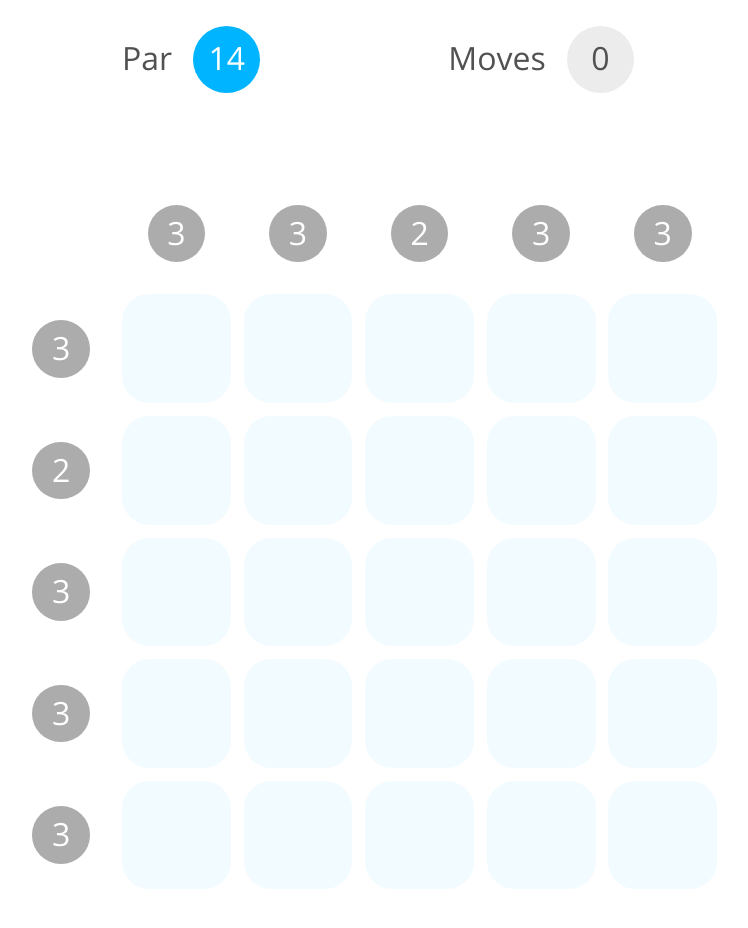
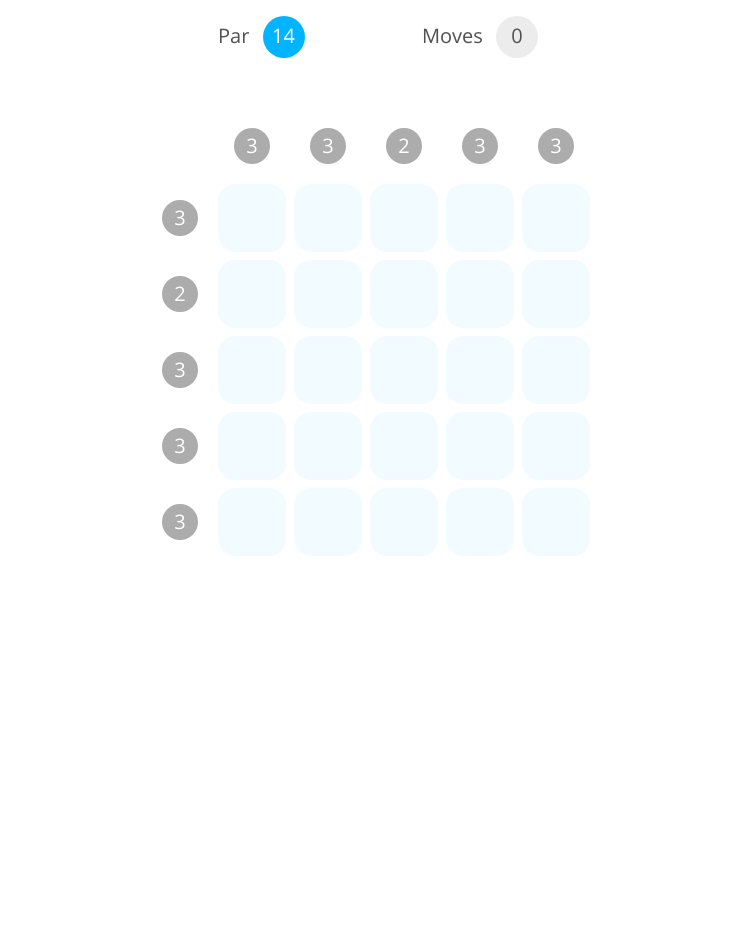
Before and after one commit to atkinchris/allokate, a plain HTML site: page index.html in a window 1280 px wide. Shown: the whole page, without its empty margins (262-1010 px from the left). After the commit the page ends 800 px from the top, so only its background shows below. Drawn offline with Linux system fonts and the light colour scheme.

Commit message:
Made layout relative to viewport height

```diff
--- a/styles.css
+++ b/styles.css
@@ -12,7 +12,7 @@ body {
   font-family: 'Open Sans', sans-serif !important;
   background-color: #FFFFFF;
   color: #515151;
-  font: 2.5vmax bold;
+  font: 2.5vh bold;
 }
 
 .row,
@@ -21,27 +21,27 @@ body {
   z-index: -1;
   background-color: #ACACAC;
   border-radius: 50%;
-  width: 4.5vmax;
-  height: 4.5vmax;
+  width: 4.5vh;
+  height: 4.5vh;
   text-align: center;
   margin: auto;
   line-height: 1.75em;
 }
 
 .row {
-  margin-right: 2vmax;
+  margin-right: 2vh;
 }
 
 .column {
-  margin-bottom: 2vmax;
+  margin-bottom: 2vh;
 }
 
 .piece {
-  height: 8.5vmax;
-  width: 8.5vmax;
+  height: 8.5vh;
+  width: 8.5vh;
   background-color: #00B4FF;
   border-radius: 25%;
-  margin: 0.5vmax;
+  margin: 0.5vh;
   opacity: 0.05;
   -webkit-transition: all 0.25s ease-in-out;
   transition: all 0.25s ease-in-out;
@@ -67,14 +67,14 @@ body {
 
 #game-board {
   clear: both;
-  margin: 6vmax auto;
+  margin: 6vh auto;
 }
 
 #header {
-  width: 40vmax;
-  height: 4vmax;
-  margin: 2vmax auto;
-  margin-bottom: 10vmax;
+  width: 40vh;
+  height: 4vh;
+  margin: 2vh auto;
+  margin-bottom: 10vh;
 }
 
 #header div {
@@ -93,12 +93,12 @@ body {
 #par div:last-child {
   background-color: #ececec;
   border-radius: 50%;
-  width: 4vmax;
-  height: 4vmax;
+  width: 4vh;
+  height: 4vh;
   padding: 0.25em;
   line-height: 1.5em;
   text-align: center;
-  margin-left: 1vmax;
+  margin-left: 1vh;
 }
 
 #par div:last-child {
@@ -110,14 +110,14 @@ body {
   visibility: visible;
   opacity: 1;
   position: absolute;
-  font-size: 8vmax;
+  font-size: 8vh;
   text-align: center;
   top: 50%;
   left: 50%;
-  margin-left: -30vmax;
-  margin-top: -30vmax;
-  width: 60vmax;
-  height: 60vmax;
+  margin-left: -30vh;
+  margin-top: -30vh;
+  width: 60vh;
+  height: 60vh;
   z-index: 99;
   background-color: white;
   border-radius: 50%;
@@ -131,7 +131,7 @@ body {
 }
 
 #congratulations p {
-  padding-top: 16vmax;
+  padding-top: 16vh;
 }
 
 .button {
```
